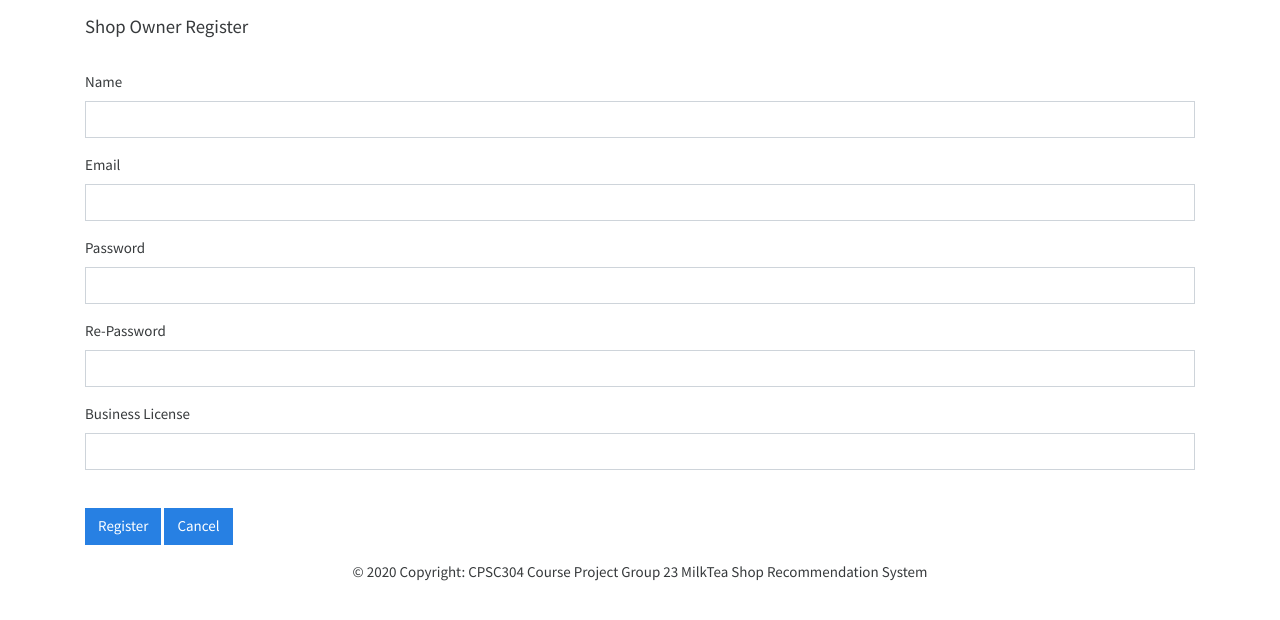
After one commit to GavinTian1991/CPSC304, a PHP site: page /MTS/inc/ownerRegister.php in a window 1280 px wide. The commit adds this page. Shown: the top 620 px of the page. Run offline with PHP 8.4, Linux system fonts and the light colour scheme; some libraries are stand-ins or nearby versions.

Commit message:
Modified original register.php to separate pages for customer registering and owner registering.

```diff
--- a/inc/footer.php
+++ b/inc/footer.php
@@ -1,2 +1,2 @@
-<div class="footer-copyright text-center py-3">© 2020 Copyright: Group 23
+<div class="footer-copyright text-center py-3">© 2020 Copyright: CPSC304 Course Project Group 23 MilkTea Shop Recommendation System
 </div>
--- /dev/null
+++ b/inc/ownerRegister.php
@@ -0,0 +1,170 @@
+<?php
+
+    require('config/db.php');
+
+    $msg = '';
+	$msgClass = '';
+    $name = $email = $password = $re_password = $license = '';
+    $errors = array('name' => '', 'email' => '', 'password' => '', 'rePassword'=>'', 'license'=>'');
+
+    if(isset($_POST['register'])) {
+
+        // check username
+        if(empty($_POST['name'])){
+            $errors['name'] = 'Your username is required';
+        } else{
+            $name = mysqli_real_escape_string($conn, $_POST['name']);
+            if(!preg_match('/^[a-zA-Z0-9\s]+$/', $name)){
+                $errors['name'] = 'Username must be letters, digit and space only';
+            }
+        }
+
+        // check email
+        if(empty($_POST['email'])){
+            $errors['email'] = 'An email is required';
+        } else{
+            $email = mysqli_real_escape_string($conn, $_POST['email']);
+            if(!filter_var($email, FILTER_VALIDATE_EMAIL)){
+                $errors['email'] = 'Email must be a valid email address';
+            }
+        }
+
+        // check password
+        if(empty($_POST['password'])){
+            $errors['password'] = 'Password cannot be empty';
+        } else{
+            $password = mysqli_real_escape_string($conn, $_POST['password']);
+            if(!preg_match('/^[A-Za-z]\w{3,9}$/', $password)){
+                $errors['password'] = 'Password must be 4 to 10 characters which contain only characters, numeric digits, underscore and first character must be a letter';
+            }
+        }
+
+        // check re-password
+        if(empty($_POST['re_password'])){
+            $errors['rePassword'] = 'Re-Password cannot be empty';
+        } else{
+            $re_password = mysqli_real_escape_string($conn, $_POST['re_password']);
+            if(!empty($password)) {
+                if ($password !== $re_password) {
+                    $errors['rePassword'] = 'Re-Password must match with your Password, please check.';
+                }
+            }
+            else{
+                $errors['rePassword'] = 'Password cannot be empty.';
+            }
+        }
+
+        // check license
+        if(empty($_POST['license']))
+        {
+            $errors['license'] = 'Business license number cannot be empty';
+        } else{
+            $license = mysqli_real_escape_string($conn, $_POST['license']);
+            if(!preg_match('/^[0-9]{2}\-[0-9]{6}$/', $license)){
+                $errors['license'] = 'License number must be in the format of xx-xxxxxx, where x is digit only.';
+            }
+        }
+
+        if(!array_filter($errors)){
+            $maxIDquery = "SELECT max(Account_ID) FROM Account";
+
+            $maxResult = mysqli_query($conn, $maxIDquery);
+            $post = mysqli_fetch_assoc($maxResult);
+
+            $newID = (int)$post['max(Account_ID)'] + 1;
+
+            $accountAddquery = "INSERT INTO Account VALUES('$newID', '$name', '$email', '$password')";
+            $ownerAddquery = "INSERT INTO Business_Owner_Account VALUES('$newID', '$license')";
+
+            $accountAddresult = mysqli_query($conn, $accountAddquery);
+            $ownerAddresult = mysqli_query($conn, $ownerAddquery);
+
+            if($accountAddresult && $ownerAddresult){
+                header('Location: login.php');
+                echo 'Owner added successfully!';
+            } else {
+                $msg =  'Registering failed!';
+                $msgClass = 'alert-danger alert-dismissible';
+            }
+        }
+        else {
+            $msg =  'User input invalid!';
+            $msgClass = 'alert-danger alert-dismissible';
+        }
+
+    }
+
+    if(isset($_POST['cancel'])) {
+        header('Location: ../index.php');
+    }
+
+// Close Connection
+// mysqli_close($conn);
+
+?>
+
+
+ <!DOCTYPE html>
+ <html lang="en">
+ <head>
+     <meta charset="UTF-8">
+     <meta name="viewport" content="width=device-width, initial-scale=1.0">
+     <title>Register</title>
+     <link rel="stylesheet" type="text/css" href="https://bootswatch.com/4/cosmo/bootstrap.min.css">
+     <link rel="stylesheet" href="//code.jquery.com/ui/1.12.1/themes/base/jquery-ui.css">
+     <script src="https://code.jquery.com/jquery-1.12.4.js"></script>
+     <script src="https://code.jquery.com/ui/1.12.1/jquery-ui.js"></script>
+     <script>
+        $( function() {
+            $( "#datepicker" ).datepicker();
+            var currentDate = $( ".selector" ).datepicker( "getDate" );
+        } );
+    </script>
+ </head>
+ <body>
+ <nav class="navbar navbar-default">
+      <div class="container">
+        <div class="navbar-header">
+          <p class="navbar-brand">Shop Owner Register</p>
+        </div>
+      </div>
+    </nav>
+ <div class="container">
+        <?php if($msg != ''): ?>
+    		<div class="alert <?php echo $msgClass; ?>"><?php echo $msg; ?></div>
+    	<?php endif; ?>
+      <form method="post" action="<?php echo $_SERVER['PHP_SELF']; ?>">
+	      <div class="form-group">
+		      <label>Name</label>
+		      <input type="text" name="name" class="form-control" value="<?php echo htmlspecialchars($name) ?>" >
+              <div class="text-danger"><?php echo $errors['name']; ?></div>
+	      </div>
+		  <div class="form-group">
+	      	<label>Email</label>
+	      	<input type="text" name="email" class="form-control" value="<?php echo htmlspecialchars($email) ?>" >
+            <div class="text-danger"><?php echo $errors['email']; ?></div>
+          </div>
+          <div class="form-group">
+	      	<label>Password</label>
+	      	<input type="password" name="password" class="form-control" value="" >
+            <div class="text-danger"><?php echo $errors['password']; ?></div>
+          </div>
+          <div class="form-group">
+	      	<label>Re-Password</label>
+	      	<input type="password" name="re_password" class="form-control" value="" >
+              <div class="text-danger"><?php echo $errors['rePassword']; ?></div>
+	      </div>
+          <div class="form-group">
+              <label>Business License </label>
+              <input type="text" name="license" class="form-control" value="<?php echo htmlspecialchars($license) ?>">
+              <div class="text-danger"><?php echo $errors['license']; ?></div>
+          </div>
+
+	      <br>
+          <button type="submit" name="register" class="btn btn-primary">Register</button>
+	      <button type="submit" name="cancel" class="btn btn-primary">Cancel</button>
+      </form>
+    </div>
+    <?php require('footer.php'); ?>
+ </body>
+ </html>
--- a/inc/register.php
+++ b/inc/register.php
@@ -153,9 +153,11 @@
           <p>Customer Birthday (Customer Register Only):
               <input type="text" name ="birthday" id="datepicker">
           </p>
+
 	      <br>
-	      <button type="submit" name="customer_register" class="btn btn-primary">Customer Register</button>
-          <button type="submit" name="owner_register" class="btn btn-primary">Owner Register</button>
+          <button type="submit" name="register" class="btn btn-primary">Register</button>
+<!--	      <button type="submit" name="customer_register" class="btn btn-primary">Customer Register</button>-->
+<!--          <button type="submit" name="owner_register" class="btn btn-primary">Owner Register</button>-->
       </form>
     </div>
     <?php require('footer.php'); ?>
--- a/index.php
+++ b/index.php
@@ -7,7 +7,7 @@
 	}
 
 	if(isset($_POST['register'])) {
-		header('Location: inc/register.php');
+		header('Location: inc/accounttype.php');
 	}
 
 	// Close Connection
@@ -26,7 +26,7 @@
 	<form method="post" action="<?php echo $_SERVER['PHP_SELF']; ?>">
 	      <button type="submit" name="sign" class="btn btn-primary">Sign In</button>
 		  <button type="submit" name="register" class="btn btn-primary">Register</button>
-		  <button type="submit" name="register" class="btn btn-primary">Browser</button>
+		  <button type="submit" name="browser" class="btn btn-primary">Browser</button>
     </form>
 	<?php require('inc/footer.php'); ?>
 	</body>
```
Also changed, not shown: inc/accounttype.php (added, +38 -0 lines), inc/customerRegister.php (added, +165 -0 lines).
